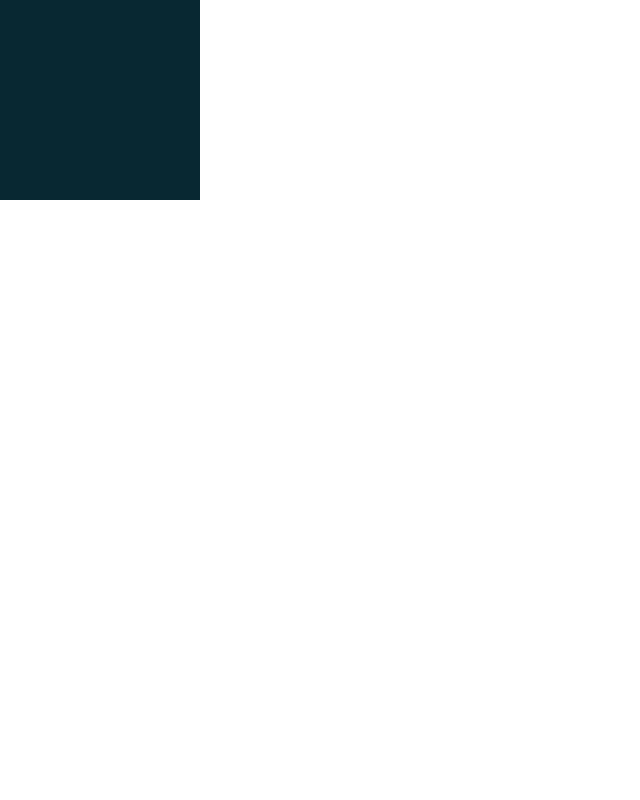
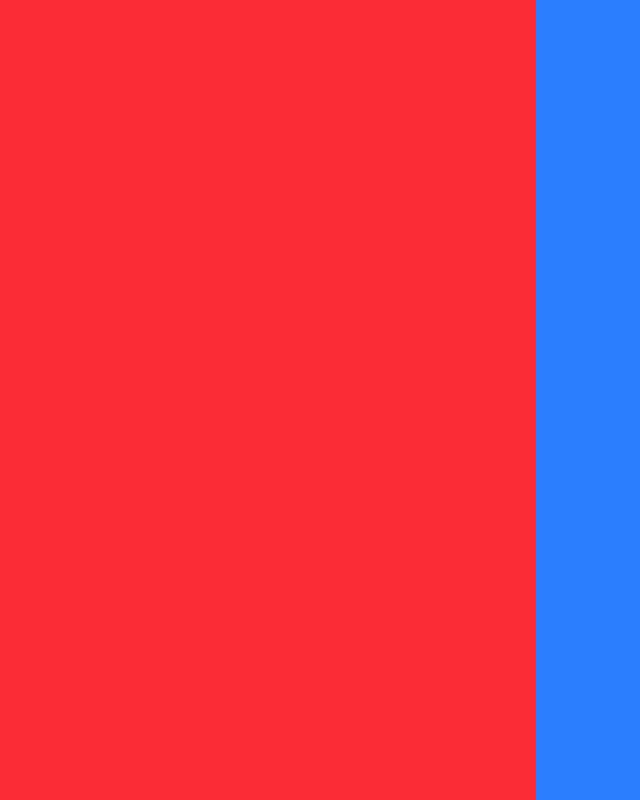
Before and after one commit to devRony1710/new-portfolio, a React (Vite) app: page / in a window 1280 px wide. Shown: the whole page, without its empty margins (0-640 px from the left). Built offline with nearby package versions, Linux system fonts and the light colour scheme.

Commit message:
wip: add home page file

```diff
--- a/src/App.tsx
+++ b/src/App.tsx
@@ -1,7 +1,7 @@
-import { MainLayout } from '@/layouts/main-layout/main-layout';
+import { HomePage } from '@/page/home-page/home-page';
 
 function App() {
-  return <MainLayout />;
+  return <HomePage />;
 }
 
 export default App;
--- a/src/layouts/main-layout/main-layout.tsx
+++ /dev/null
@@ -1,9 +0,0 @@
-export const MainLayout = () => {
-  return (
-    <section className="w-full h-screen">
-      {/* <img src={BackgroundGridImages} alt="Background Grid" /> */}
-      <div className="bg-primary w-[200px] h-[200px]"></div>
-      <div></div>
-    </section>
-  );
-};
--- /dev/null
+++ b/src/page/home-page/home-page.tsx
@@ -0,0 +1,15 @@
+import BackgroundGridImages from '@/assets/grid-background-new-portfolio.png';
+
+export const HomePage = () => {
+  return (
+    <main className="w-full h-screen flex relative">
+      {/* background */}
+      <img src={BackgroundGridImages} alt="Background Grid" className="w-full h-full absolute object-cover inset-0" />
+
+      {/* left */}
+      <section className="w-[536px] h-full bg-red-500 z-[1]"></section>
+      {/* right */}
+      <section className="flex-1 h-full bg-blue-500 z-[2]"></section>
+    </main>
+  );
+};
```
